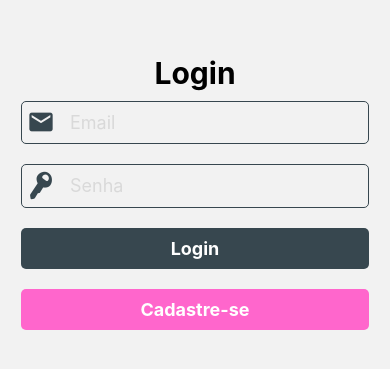
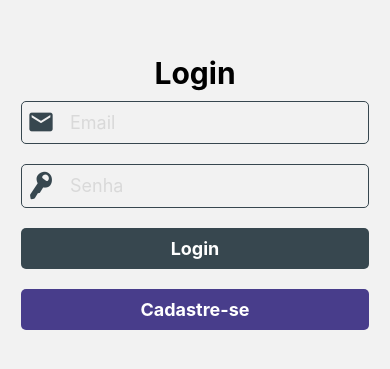
Before and after one commit to manuoliveirc/app, a React Native app: screen /Tab in a window 390 px wide. Shown: the part 225-594 px from the top of the page. Built offline with nearby package versions, Linux system fonts and the light colour scheme.

Commit message:
finalizado

```diff
--- a/src/styles/colors.ts
+++ b/src/styles/colors.ts
@@ -1,6 +1,6 @@
 export const colors = {
     primary: '#37474F',
-    secondary: '#ff66cc',
+    secondary: '#483D8B',
     third: '#D9D9D9',
     black: '#000',
     white: '#FFF',
```
